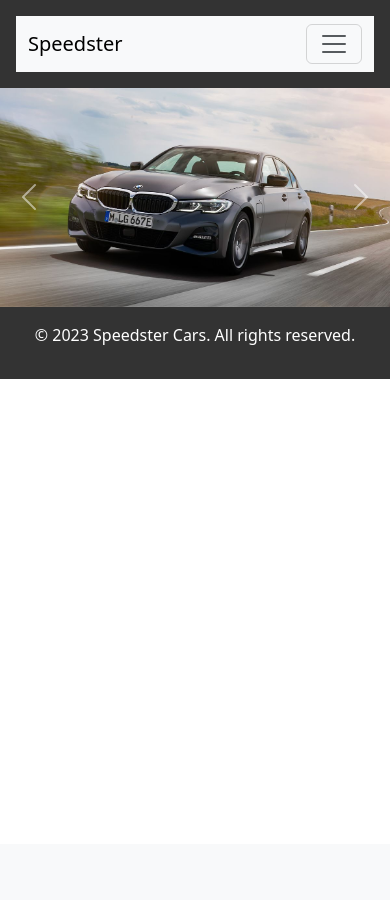
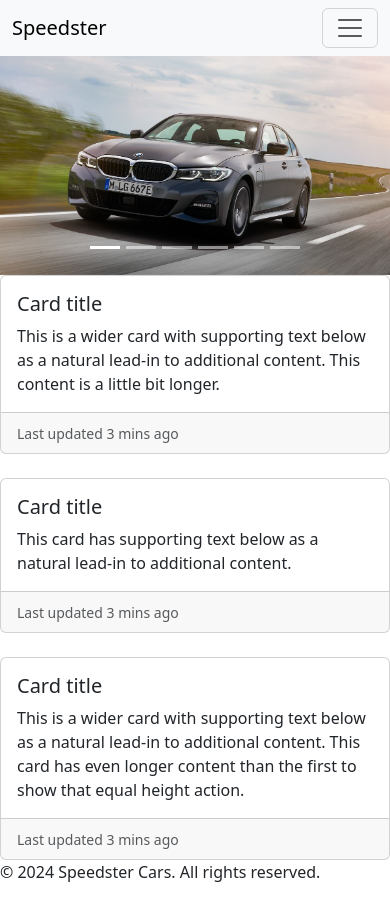
Before and after one commit to bunch3d/Speedster, a PHP site: page / in a window 390 px wide; the page is wider, and only the part inside the window is pictured. Before the commit the page ends 379 px from the top of that part, so only its background shows below. Run offline with PHP 8.4, Linux system fonts and the light colour scheme.

Commit message:
Sprint Five

```diff
--- a/contact.html
+++ b/contact.html
@@ -18,7 +18,7 @@
                     <span class="navbar-toggler-icon"></span>
                   </button>
                   <div class="collapse navbar-collapse" id="navbarNavDropdown">
-                    <ul class="navbar-nav">
+                    <ul class="nav col-12 col-md-auto mb-2 justify-content-center mb-md-0">
                       <li class="nav-item">
                         <a class="nav-link active" aria-current="page" href="index.html">Home</a>
                       </li>
--- a/index.html
+++ b/index.html
@@ -19,7 +19,7 @@
                     <span class="navbar-toggler-icon"></span>
                   </button>
                   <div class="collapse navbar-collapse" id="navbarNavDropdown">
-                    <ul class="navbar-nav">
+                    <ul class="nav col-12 col-md-auto mb-2 justify-content-center mb-md-0">
                       <li class="nav-item">
                         <a class="nav-link active" aria-current="page" href="index.html">Home</a>
                       </li>
@@ -38,6 +38,14 @@
                         <a class="nav-link" href="inventory.html">Inventory</a>
                       </li>
 
+                      <li class="nav-item">
+                        <a class="nav-link" href="Login.html">Login</a>
+                      </li>
+
+                      <li class="nav-item">
+                        <a class="nav-link" href="signup.html">Sign Up</a>
+                        </li>
+
                       <li class="nav-item dropdown">
                         <a class="nav-link dropdown-toggle" href="#" role="button" data-bs-toggle="dropdown" aria-expanded="false">
                           Talk to us
@@ -45,16 +53,13 @@
                         <ul class="dropdown-menu">
                           <li><a class="dropdown-item" href="about.html">About</a></li>
                           <li><a class="dropdown-item" href="faq.html">F.A.Q.S</a></li>
-                          <li><a class="dropdown-item" href="testimonials.html">Testimonials</a></li>
+                          <li><a class="dropdown-item" href="testimonals.html">Testimonials</a></li>
                         </ul>
                       </li>
                     </ul>
 
                     <!---Put the search bar to the Right-->
-                    <form class="d-flex" role="search">
-                        <input class="form-control me-2" type="search" placeholder="Search" aria-label="Search">
-                        <button class="btn btn-outline-success" type="submit">Search</button>
-                      </form>
+
                   </div>
                 </div>
               </nav>
@@ -62,29 +67,193 @@
     </header>
 
 
-    <div id="carouselExample" class="carousel slide">
+   <!-- <div id="carouselExampleSlidesOnly" class="carousel slide" data-bs-ride="carousel">
+
         <div class="carousel-inner">
           <div class="carousel-item active">
             <img src="img/2020 BMW 330i.jpg" class="d-block w-100" alt="...">
+            <div class="carousel-caption d-none d-md-block">
+              <h5>First slide label</h5>
+              <p>Some representative placeholder content for the first slide.</p>
+            </div>
           </div>
           <div class="carousel-item">
-            <img src="img/2020 BMW 330i.jpg" class="d-block w-100" alt="...">
+            <img src="img/2021 ford mustang mach 1.jpg"  class="d-block w-100" alt="...">
+            < div class="carousel-caption d-none d-md-block">
+              <h5>First slide label</h5>
+              <p>Some representative placeholder content for the first slide.</p>
+            </div>
           </div>
           <div class="carousel-item">
-            <img src="img/2020 BMW 330i.jpg" class="d-block w-100" alt="...">
+            <img src="img/2022 porsche 911 gt3.jpg"  class="d-block w-100" alt="...">
+            <div class="carousel-caption d-none d-md-block">
+              <h5>First slide label</h5>
+              <p>Some representative placeholder content for the first slide.</p>
+            </div>
           </div>
           <div class="carousel-item">
-            <img src="img/2020 BMW 330i.jpg" class="d-block w-100" alt="...">
+            <div class="carousel-caption d-none d-md-block">
+              <h5>First slide label</h5>
+              <p>Some representative placeholder content for the first slide.</p>
+            </div>
+            <img src="img/nissan gtr r34.jpeg"  class="d-block w-100" alt="...">
+          </div>
+
+
+          <div class="carousel-item">
+            <div class="carousel-caption d-none d-md-block">
+              <h5>First slide label</h5>
+              <p>Some representative placeholder content for the first slide.</p>
+            </div>
+            <img src="img/2024 bmw x3.jpg"  class="d-block w-100" alt="...">
+          </div>
+
+          <div class="carousel-item">
+            <div class="carousel-caption d-none d-md-block">
+              <h5>First slide label</h5>
+              <p>Some representative placeholder content for the first slide.</p>
+            </div>
+            <img src="img/2023 mercedes benz glc class plug-in-hybrid.jpg" class="d-block w-100" alt="...">
+          </div>
+        </div> -->
+
+        <div id="carouselExampleAutoplaying" class="carousel slide" data-bs-ride="carousel">
+          <div class="carousel-indicators">
+            <button type="button" data-bs-target="#carouselExampleCaptions" data-bs-slide-to="0" class="active" aria-current="true" aria-label="Slide 1"></button>
+            <button type="button" data-bs-target="#carouselExampleCaptions" data-bs-slide-to="1" aria-label="Slide 2"></button>
+            <button type="button" data-bs-target="#carouselExampleCaptions" data-bs-slide-to="2" aria-label="Slide 3"></button>
+            <button type="button" data-bs-target="#carouselExampleCaptions" data-bs-slide-to="3" aria-label="Slide 4"></button>
+            <button type="button" data-bs-target="#carouselExampleCaptions" data-bs-slide-to="4" aria-label="Slide 5"></button>
+            <button type="button" data-bs-target="#carouselExampleCaptions" data-bs-slide-to="5" aria-label="Slide 6"></button>
+          </div>
+          <div class="carousel-inner">
+            <div class="carousel-item active">
+              <img src="img/2020 BMW 330i.jpg" class="d-block w-100" alt="...">
+              <div class="carousel-caption d-none d-md-block">
+                <h5>First slide label</h5>
+                <p>Some representative placeholder content for the first slide.</p>
+              </div>
+            </div>
+            <div class="carousel-item">
+              <img src="img/2021 ford mustang mach 1.jpg" class="d-block w-100" alt="...">
+              <div class="carousel-caption d-none d-md-block">
+                <h5>Second slide label</h5>
+                <p>Some representative placeholder content for the second slide.</p>
+              </div>
+            </div>
+            <div class="carousel-item">
+              <img src="img/2022 porsche 911 gt3.jpg" class="d-block w-100" alt="...">
+              <div class="carousel-caption d-none d-md-block">
+                <h5>Third slide label</h5>
+                <p>Some representative placeholder content for the third slide.</p>
+              </div>
+
+
+            <div class="carousel-item">
+              <img src="img/2022 toyota gr86.jpg" class="d-block w-100" alt="...">
+              <div class="carousel-caption d-none d-md-block">
+                <h5>Fourth slide label</h5>
+                <p>Some representative placeholder content for the third slide.</p>
+              </div>
+            </div>
+
+
+            <div class="carousel-item">
+              <img src="img/2023 mercedes amg c63.jpg" class="d-block w-100" alt="...">
+              <div class="carousel-caption d-none d-md-block">
+                <h5>Fifth slide label</h5>
+                <p>Some representative placeholder content for the third slide.</p>
+              </div>
+            </div>
+
+
+            <div class="carousel-item">
+              <img src="img/2023 mercedes benz glc class plug-in-hybrid.jpg" class="d-block w-100" alt="...">
+              <div class="carousel-caption d-none d-md-block">
+                <h5>Sixth slide label</h5>
+                <p>Some representative placeholder content for the third slide.</p>
+              </div>
+            </div>
+
+
+            <div class="carousel-item">
+              <img src="img/2024 bmw x3.jpg" class="d-block w-100" alt="...">
+              <div class="carousel-caption d-none d-md-block">
+                <h5>Seventh slide label</h5>
+                <p>Some representative placeholder content for the third slide.</p>
+              </div>
+            </div>
+
+
+            <div class="carousel-item">
+              <img src="img/2024 ram 1500 trx final edition.jpeg" class="d-block w-100" alt="...">
+              <div class="carousel-caption d-none d-md-block">
+                <h5>Eighth slide label</h5>
+                <p>Some representative placeholder content for the third slide.</p>
+              </div>
+            </div>
+
+
+            <div class="carousel-item">
+              <img src="img/nissan gtr r34.jpeg" class="d-block w-100" alt="...">
+              <div class="carousel-caption d-none d-md-block">
+                <h5>Nineth slide label</h5>
+                <p>Some representative placeholder content for the third slide.</p>
+              </div>
+            </div>
+
+            </div>
+          </div>
+
+        </div>
+
+        <div class=""></div>
+        <div class="row row-cols-1 row-cols-md-3 g-4">
+          <div class="col">
+            <div class="card h-100">
+
+              <div class="card-body">
+                <h5 class="card-title">Card title</h5>
+                <p class="card-text">This is a wider card with supporting text below as a natural lead-in to additional content. This content is a little bit longer.</p>
+              </div>
+              <div class="card-footer">
+                <small class="text-body-secondary">Last updated 3 mins ago</small>
+              </div>
+            </div>
+          </div>
+          <div class="col">
+            <div class="card h-100">
+              <div class="card-body">
+                <h5 class="card-title">Card title</h5>
+                <p class="card-text">This card has supporting text below as a natural lead-in to additional content.</p>
+              </div>
+              <div class="card-footer">
+                <small class="text-body-secondary">Last updated 3 mins ago</small>
+              </div>
+            </div>
+          </div>
+          <div class="col">
+            <div class="card h-100">
+              <div class="card-body">
+                <h5 class="card-title">Card title</h5>
+                <p class="card-text">This is a wider card with supporting text below as a natural lead-in to additional content. This card has even longer content than the first to show that equal height action.</p>
+              </div>
+              <div class="card-footer">
+                <small class="text-body-secondary">Last updated 3 mins ago</small>
+              </div>
+            </div>
           </div>
         </div>
-        <button class="carousel-control-prev" type="button" data-bs-target="#carouselExample" data-bs-slide="prev">
+
+
+        <!-- <button class="carousel-control-prev" type="button" data-bs-target="#carouselExample" data-bs-slide="prev">
           <span class="carousel-control-prev-icon" aria-hidden="true"></span>
           <span class="visually-hidden">Previous</span>
         </button>
         <button class="carousel-control-next" type="button" data-bs-target="#carouselExample" data-bs-slide="next">
           <span class="carousel-control-next-icon" aria-hidden="true"></span>
           <span class="visually-hidden">Next</span>
-        </button>
+        </button> -->
       </div>
 
     <!---div tag Multi Column length-->
@@ -94,9 +263,9 @@
 
 
     <!-- Footer section -->
-    <script src="https://cdn.jsdelivr.net/npm/bootstrap@5.3.3/dist/js/bootstrap.bundle.min.js"></script>
-    <footer>
-        <p>&copy; 2023 Speedster Cars. All rights reserved.</p>
+    <script src="https://cdn.jsdelivr.net/npm/@popperjs/core@2.11.8/dist/umd/popper.min.js"></script>
+    <script src="https://cdn.jsdelivr.net/npm/bootstrap@5.3.3/dist/js/bootstrap.min.js"></script> <footer>
+        <p>&copy; 2024 Speedster Cars. All rights reserved.</p>
     </footer>
 </body>
 </html>
--- a/style.css
+++ b/style.css
@@ -1,4 +1,4 @@
-/* Global styles */
+/* Global styles
 body {
     font-family: Arial, sans-serif;
     margin: 0;
@@ -6,9 +6,8 @@
 }
 
 header {
-    background-color: #333;
-    color: #fff;
-    padding: 1em;
+
+   padding: 1em;
     text-align: center;
 }
 
@@ -41,7 +40,7 @@
     clear: both;
 }
 
-/* Colors */
+ Colors
 .primary-color {
     color: #337ab7;
 }
@@ -53,3 +52,4 @@
 .background-color {
     background-color: #f7f7f7;
 }
+*/
```
Also changed, not shown: about.html (+17 -11 lines), faq.html (+5 -5 lines), inventory.html (+143 -5 lines), services.html (+154 -2 lines), testimonals.html (+2 -19 lines).
